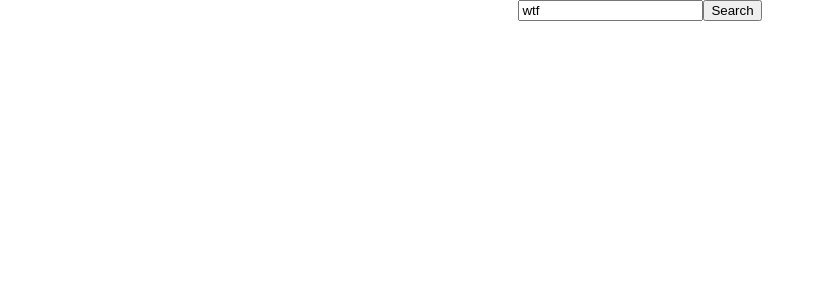
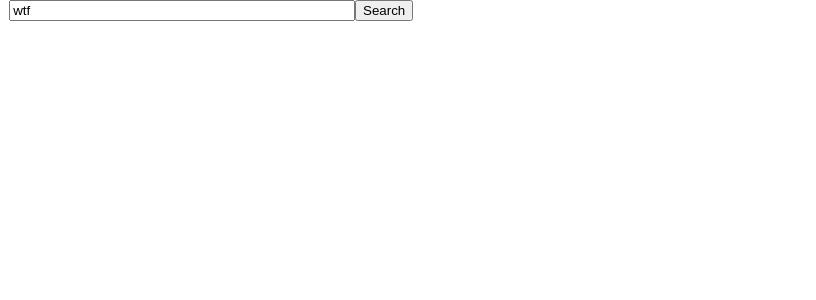
Before and after one commit to quanuw/tourguide, a React (Create React App) app: page / in a window 1280 px wide. Shown: the top 300 px of the page, without its empty margins (0-816 px from the left). Built offline with nearby package versions, Linux system fonts and the light colour scheme.

Commit message:
add error handling

```diff
--- a/src/App.css
+++ b/src/App.css
@@ -31,6 +31,8 @@
   float: left;
   height: 'inherit';
   width: 33%;
+  position: absolute;
+  top: 50px;
 }
 
 .map {
@@ -72,3 +74,14 @@
 .buy-link {
   padding-left: 10px;
 }
+
+.search {
+  width: 33%;
+  float: left;
+  position: relative;
+}
+
+.input {
+  width: 80%;
+  height: 100%;
+}
--- a/src/App.js
+++ b/src/App.js
@@ -49,6 +49,7 @@ class App extends Component {
     this.fetchTours = this.fetchTours.bind(this);
     this.needsToSearchTours = this.needsToSearchTours.bind(this);
     this.onMouseOver = this.onMouseOver.bind(this);
+    this.handleError = this.handleError.bind(this);
   }
 
   onMouseOver(event, data) {
@@ -63,7 +64,7 @@ class App extends Component {
     this.setState({ isLoading: true });
     axios(`${PATH_BASE}search/artists.json?${PATH_API_KEY}${API_KEY}&${PATH_QUERY}${searchTerm}`)
       .then(result => this._isMounted && this.fetchTours(result.data))
-      .catch(error => this._isMounted && this.setState({ error }));
+      .catch(error => this._isMounted && this.handleError(error));
   }
 
   // TODO: Need to fetch twice.
@@ -75,9 +76,16 @@ class App extends Component {
     const artistId = res[0].id;
     axios(`${PATH_BASE}${PATH_ARTISTS}${artistId}/${PATH_FORMAT}?${PATH_API_KEY}${API_KEY}`)
       .then(result => this._isMounted && this.setTours(result.data))
-      .catch(error => this._isMounted && this.setState({ error }));
+      .catch(error => this._isMounted && this.handleError(error));
       console.log(artistId);
       console.log(this._isMounted);
+  }
+
+  handleError(error) {
+    this.setState({ error });
+    if (error) {
+      this.setState({ isLoading: false});
+    }
   }
 
   componentDidMount() {
@@ -148,6 +156,8 @@ class App extends Component {
           Need to add scrolling to venue list
           Reference: https://www.robinwieruch.de/react-infinite-scroll/
           */}
+          { error != null ? <p> {searchTerm} has no tours. </p>
+            : false}
           { isLoading ? <Loading/>
             : false}
           { !isLoading && list.length ? <Cards
@@ -269,8 +279,10 @@ const Search = ({
   onSubmit,
   children
 }) =>
+  <div className="search">
     <form onSubmit={onSubmit}>
       <input
+        className="input"
         type="text"
         value={value}
         onChange={onChange}
@@ -279,6 +291,7 @@ const Search = ({
         {children}
       </button>
     </form>
+  </div>
 
   Search.PropTypes = {
     value: PropTypes.string,
```
Lines whose indentation alone changed are shown as unchanged.
